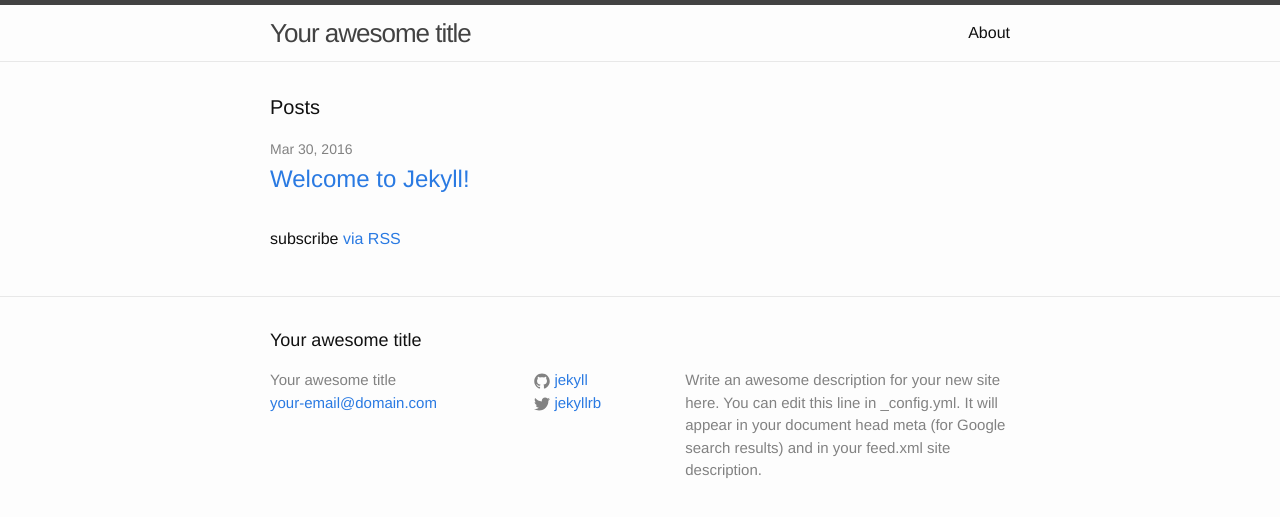
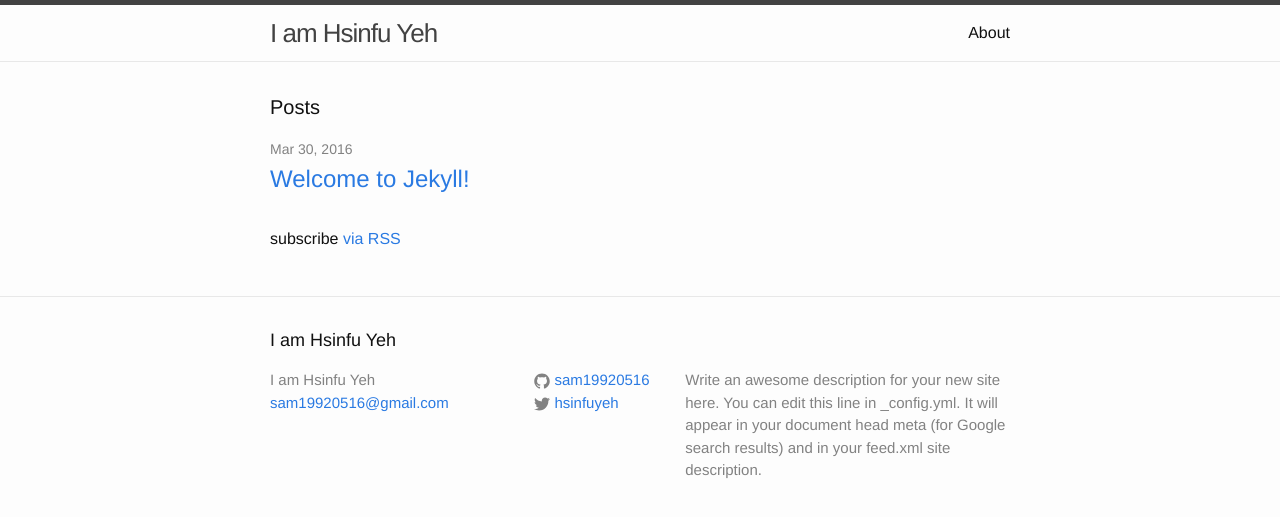
Before and after one commit to hsinfuyeh/hsinfuyeh.github.io, a Jekyll site: the page built from index.html, in a window 1280 px wide. Shown: the top 517 px of the page. Built offline with Jekyll 4.4.1, drawn with Linux system fonts in a browser that asks for light colours.

Commit message:
jekyll+bootstrap

```diff
--- a/_config.yml
+++ b/_config.yml
@@ -6,16 +6,16 @@
 # 'jekyll serve'. If you change this file, please restart the server process.
 
 # Site settings
-title: Your awesome title
-email: your-email@domain.com
+title: I am Hsinfu Yeh
+email: sam19920516@gmail.com
 description: > # this means to ignore newlines until "baseurl:"
   Write an awesome description for your new site here. You can edit this
   line in _config.yml. It will appear in your document head meta (for
   Google search results) and in your feed.xml site description.
 baseurl: "" # the subpath of your site, e.g. /blog
-url: "http://yourdomain.com" # the base hostname & protocol for your site
-twitter_username: jekyllrb
-github_username:  jekyll
+url: "http://sam19920516.github.io/" # the base hostname & protocol for your site
+twitter_username: hsinfuyeh
+github_username:  sam19920516
 
 # Build settings
 markdown: kramdown
```
